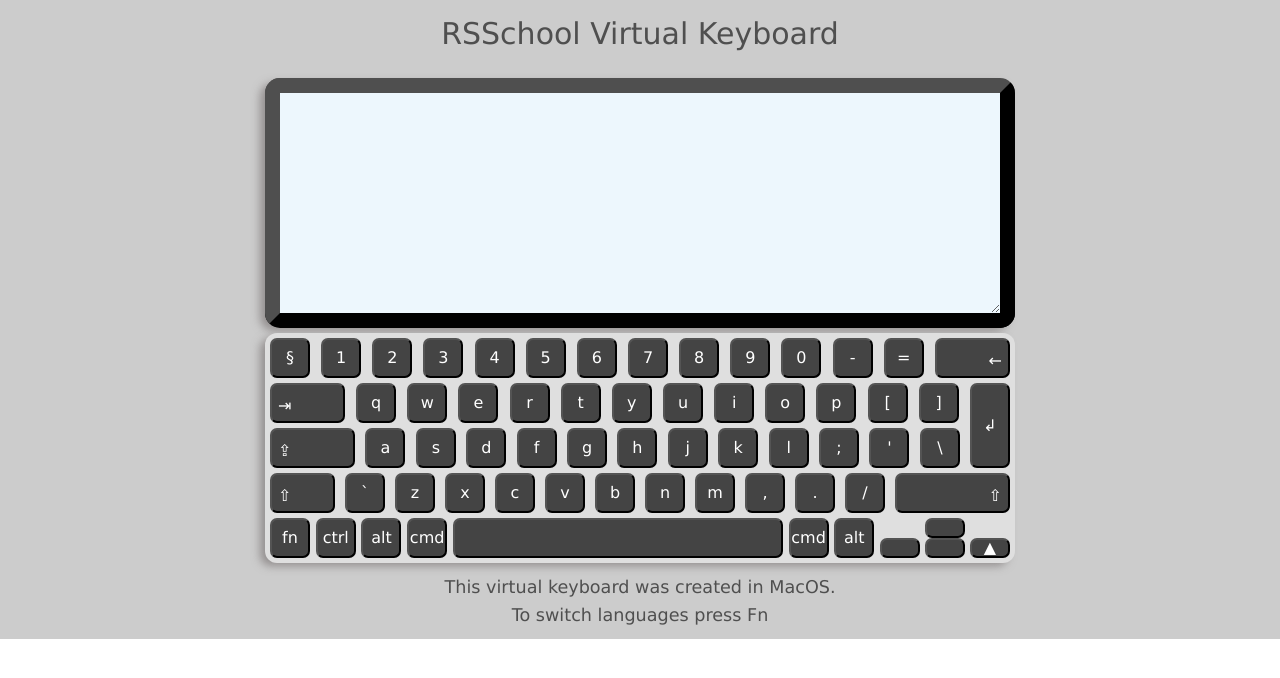
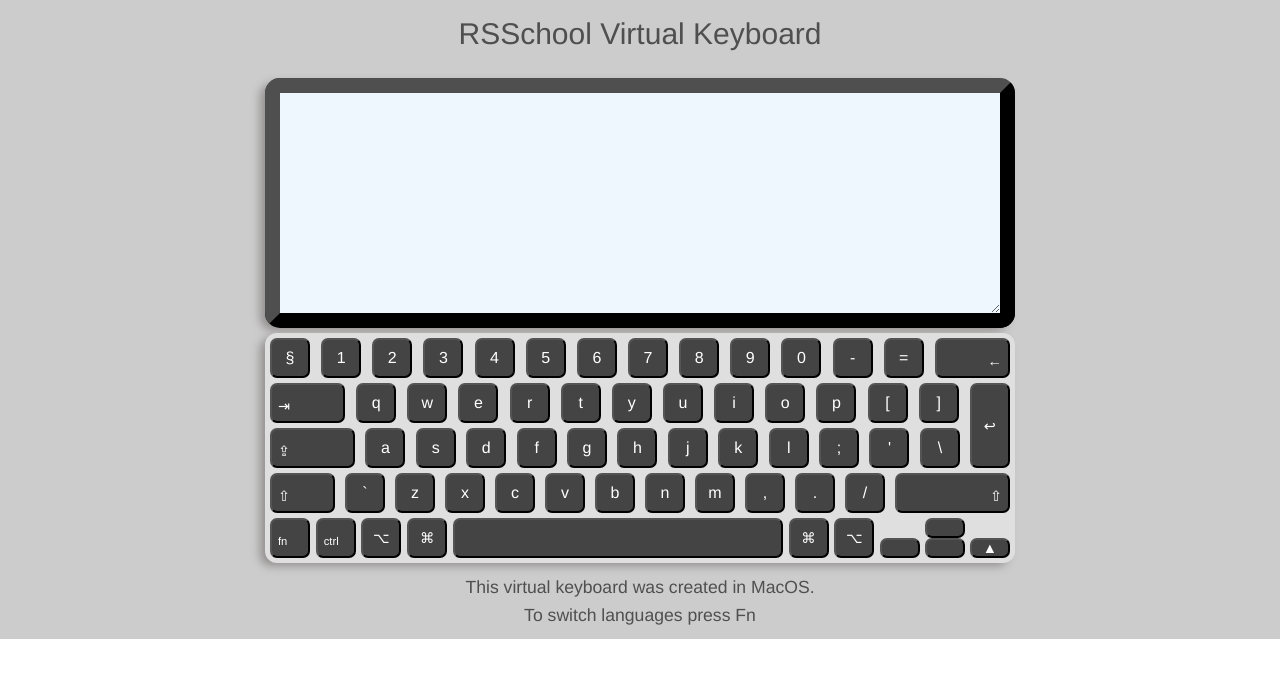
Before and after one commit to solidados/virtual-keyboard, a website with bundled scripts: page index.html in a window 1280 px wide. Built offline with nearby package versions, Linux system fonts and the light colour scheme.

Commit message:
refactor: change method of add tags inside button

```diff
--- a/css/style.css
+++ b/css/style.css
@@ -1,6 +1,6 @@
 .page {
   margin: 0 auto;
-  font-family: 'Lucida Sans', 'Lucida Sans Regular', 'Lucida Grande', 'Lucida Sans Unicode', Geneva, Verdana, sans-serif;
+  font-family: Helvetica, sans-serif;
 }
 
 .wrapper {
@@ -78,7 +78,6 @@
 }
 
 .keyboard .row {
-  /* display: block; */
   display: flex;
   justify-content: space-between;
   width: 100%;
@@ -125,29 +124,31 @@
 .keyboard .ArrowRight,
 .keyboard .Backspace,
 .keyboard .CapsLock,
-.keyboard .ControlLeft,
-.keyboard .ControlRight,
-.keyboard .Delete,
+.keyboard .CtrlLeft,
 .keyboard .Enter,
 .keyboard .ShiftLeft,
 .keyboard .ShiftRight,
 .keyboard .Tab,
-.keyboard .MetaLeft {
+.keyboard .Fn,
+.keyboard .CmdLeft,
+.keyboard .CmdRight {
   background: #444444;
+  font-size: 0.9em;
+}
+
+.keyboard .Backspace,
+.keyboard .Tab {
+  width: 75px;
+  display: flex;
+  align-items: flex-start;
 }
 
 .keyboard .Backspace {
-  width: 75px;
-  display: flex;
   justify-content: flex-end;
-  align-items: flex-start;
 }
 
 .keyboard .Tab {
-  width: 75px;
-  display: flex;
   justify-content: flex-start;
-  align-items: flex-start;
 }
 
 .keyboard .CapsLock {
@@ -158,7 +159,6 @@
 }
 
 .keyboard .Enter {
-  width: 40px;
   height: 85px;
 }
 
@@ -167,10 +167,6 @@
   justify-content: flex-start;
   align-items: flex-start;
   width: 65px;
-}
-
-.keyboard .Delete {
-  width: 44px;
 }
 
 .keyboard .ShiftRight {
@@ -183,6 +179,14 @@
 .keyboard .Space {
   width: 330px;
 }
+.keyboard .Fn,
+.keyboard .CtrlLeft{
+  display: flex;
+  justify-content: flex-start;
+  align-items: flex-start;
+
+  font-size: .7em;
+}
 
 .arrowWrap {
   display: flex;
--- a/js/script.js
+++ b/js/script.js
@@ -17,29 +17,42 @@ textarea.id = 'textArea';
 description.innerText = 'This virtual keyboard was created in MacOS.\nTo switch languages press Fn';
 
 function createRow() {
-  for (let i = 0; i < KEY_CONTENT.length - 1; i += 1) {
+  for (let i = 0; i < KEY_CONTENT.length - 1 ; i += 1) {
     const row = createElement('div', 'row');
     keyboard.append(row);
 
     for (let j = 0; j < KEY_CONTENT[i].length; j += 1) {
       const key = createElement('button', `key ${ KEY_CONTENT[i][j][0] }`);
 
-      key.insertAdjacentHTML(
+      const divRus = createElement('div', 'rus hidden');
+      const divEng = createElement('div', 'eng');
+      key.append(divRus, divEng);
+
+      const spanCaseUpRus = createElement('span', 'caseUp', `${ KEY_CONTENT[i][j][1] }`);
+      const spanCaseDownRus = createElement('span', 'caseDown hidden', `${ KEY_CONTENT[i][j][2] }`);
+      divRus.append(spanCaseDownRus, spanCaseUpRus);
+
+      const spanCaseUpEng = createElement('span', 'caseUp', `${ KEY_CONTENT[i][j][3] }`);
+      const spanCaseDownEng = createElement('span', 'caseDown hidden', `${ KEY_CONTENT[i][j][4] }`);
+      divEng.append(spanCaseDownEng, spanCaseUpEng);
+
+      /* key.insertAdjacentHTML(
         'afterBegin',
         `<div class='rus hidden'>
-            <span class='caseDown'>${ KEY_CONTENT[i][j][1] }</span>
-            <span class='caseUp hidden'>${ KEY_CONTENT[i][j][2] }</span>
+            <span class='caseDown hidden'>${ KEY_CONTENT[i][j][1] }</span>
+            <span class='caseUp'>${ KEY_CONTENT[i][j][2] }</span>
         </div>
         <div class='eng'>
-            <span class='caseDown'>${ KEY_CONTENT[i][j][3] }</span>
-            <span class='caseUp hidden'>${ KEY_CONTENT[i][j][4] }</span>
-        </div>`,
-      );
+            <span class='caseDown hidden'>${ KEY_CONTENT[i][j][3] }</span>
+            <span class='caseUp'>${ KEY_CONTENT[i][j][4] }</span>
+            </div>`,
+      ); */
       row.append(key);
     }
 
     const rowNum = document.querySelectorAll('.row');
 
+    /* Arrows block */
     if (rowNum.length === 5) {
       const arrowWrap = createElement('div', 'arrowWrap');
       row.append(arrowWrap);
@@ -49,10 +62,6 @@ function createRow() {
 
       arrowWrap.append(arrowWrapUp, arrowWrapBottom);
 
-      // for (let i = 0; i < KEY_CONTENT[5].length; i++) {
-
-
-      // }
       const arrowUp = createElement('button', `key ${ KEY_CONTENT[5][0][0] }`);
       const arrowLeft = createElement('button', `key ${ KEY_CONTENT[5][1][0] }`);
       const arrowDown = createElement('button', `key ${ KEY_CONTENT[5][2][0] }`);
@@ -76,7 +85,6 @@ function createRow() {
       arrowLeft.append(divRus, divEng);
       arrowDown.append(divRus, divEng);
       arrowRight.append(divRus, divEng);
-      // arrowWrapUp.append(arrowUp);
     }
   }
 }
--- a/js/utils/keyContent.js
+++ b/js/utils/keyContent.js
@@ -13,10 +13,10 @@ const KEY_CONTENT = [
     ['Digit0', '0', ')', '0', ')'],
     ['Minus', '-', '_', '-', '_'],
     ['Equal', '=', '+', '=', '+'],
-    ['Backspace', '&#8592;', '&#8592;', '&#8592;', '&#8592;'],
+    ['Backspace', '←', '←', '←', '←'],
   ],
   [
-    ['Tab', '&#8677;', '&#8677;', '&#8677;', '&#8677;'],
+    ['Tab', '⇥', '⇥', '⇥', '⇥'],
     ['KeyQ', 'й', 'Й', 'q', 'Q'],
     ['KeyW', 'ц', 'Ц', 'w', 'W'],
     ['KeyE', 'у', 'У', 'e', 'E'],
@@ -29,10 +29,10 @@ const KEY_CONTENT = [
     ['KeyP', 'з', 'З', 'p', 'P'],
     ['BracketLeft', 'х', 'Х', '[', '{'],
     ['BracketRight', 'ъ', 'Ъ', ']', '}'],
-    ['Enter', '&#8626;', '&#8626;', '&#8626;', '&#8629;'],
+    ['Enter', '↲', '↲', '↩', '↩'],
   ],
   [
-    ['CapsLock', '&#8682;', '&#8682;', '&#8682;', '&#8682;', '&#8682;'],
+    ['CapsLock', '⇪', '⇪', '⇪', '⇪', '⇪'],
     ['KeyA', 'ф', 'Ф', 'a', 'A'],
     ['KeyS', 'ы', 'Ы', 's', 'S'],
     ['KeyD', 'в', 'В', 'd', 'D'],
@@ -47,7 +47,7 @@ const KEY_CONTENT = [
     ['Backslash', 'ё', 'Ё', '\\', '|'],
   ],
   [
-    ['ShiftLeft', '&#8679;', '&#8679;', '&#8679;', '&#8679;'],
+    ['ShiftLeft', '⇧', '⇧', '⇧', '⇧'],
     ['Tilda', ']', '[', '`', '~'],
     ['KeyZ', 'я', 'Я', 'z', 'Z'],
     ['KeyX', 'ч', 'Ч', 'x', 'X'],
@@ -59,22 +59,22 @@ const KEY_CONTENT = [
     ['Comma', 'б', 'Б', ',', '<'],
     ['Dot', 'ю', 'Ю', '.', '>'],
     ['Slash', '/', '?', '/', '?'],
-    ['ShiftRight', '&#8679;', '&#8679;', '&#8679;', '&#8679;'],
+    ['ShiftRight', '⇧', '⇧', '⇧', '⇧'],
   ],
   [
     ['Fn', 'fn', 'fn', 'fn', 'fn'],
-    ['ControlLeft', 'ctrl', 'ctrl', 'ctrl', 'ctrl'],
-    ['AltLeft', 'alt', 'alt', 'alt', 'alt'],
-    ['CmdLeft', 'cmd', 'cmd', 'cmd', 'cmd'],
+    ['CtrlLeft', 'ctrl', 'ctrl', 'ctrl', 'ctrl'],
+    ['AltLeft', '⌥', '⌥', '⌥', '⌥'],
+    ['CmdLeft', '⌘', '⌘', '⌘', '⌘'],
     ['Space', ' ', ' ', ' ', ' '],
-    ['CmdRight', 'cmd', 'cmd', 'cmd', 'cmd'],
-    ['AltRight', 'alt', 'alt', 'alt', 'alt'],
+    ['CmdRight', '⌘', '⌘', '⌘', '⌘'],
+    ['AltRight', '⌥', '⌥', '⌥', '⌥'],
   ],
   [
     ['arrow ArrowUp', '▲', '▲', '▲', '▲'],
-    ['arrow ArrowLeft', '◄', '◄', '◄', '◄'],
+    ['arrow ArrowLeft', '◀', '◀', '◀', '◀'],
     ['arrow ArrowDown', '▼', '▼', '▼', '▼'],
-    ['arrow ArrowRight', '►', '►', '►', '►'],
+    ['arrow ArrowRight', '▶', '▶', '▶', '▶'],
   ],
 ];
 
```
Also changed, not shown: .eslintrc.js.
